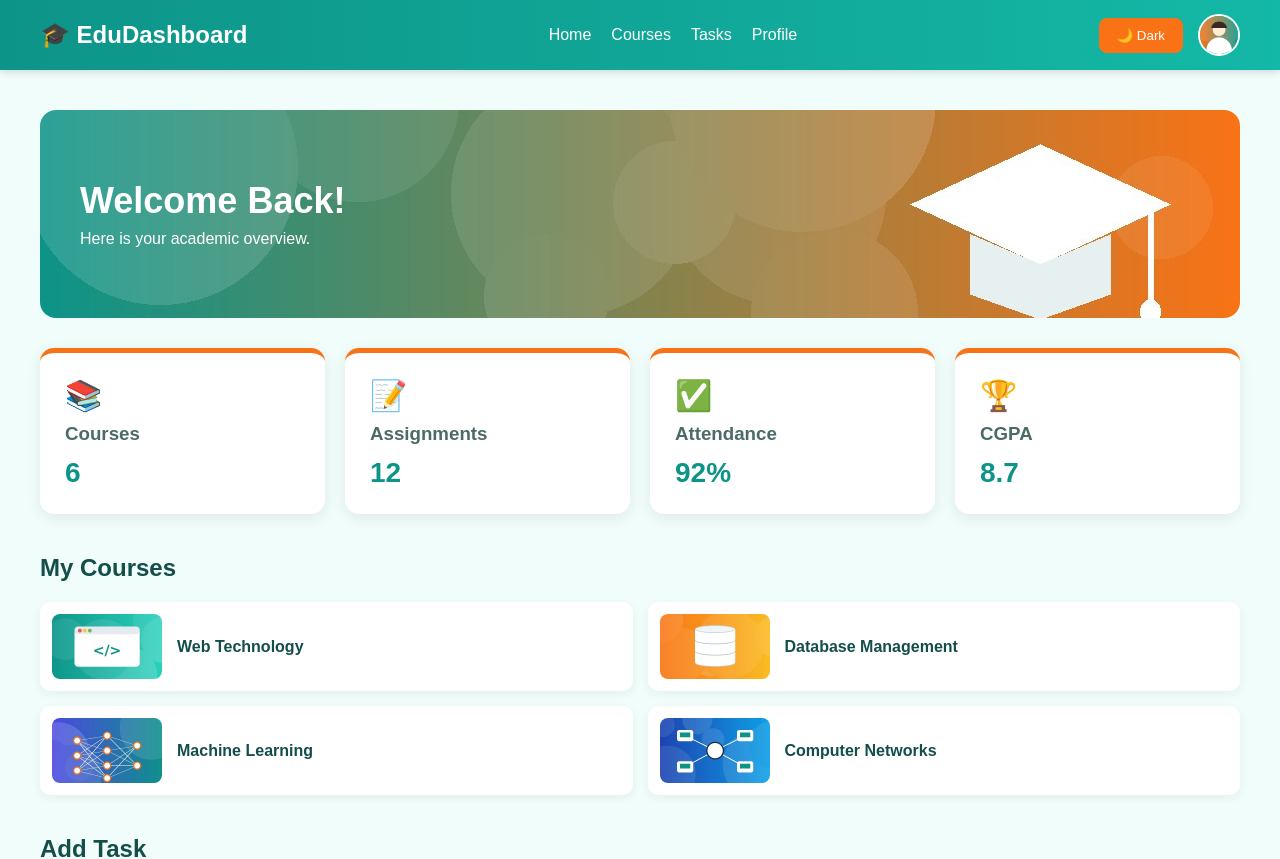
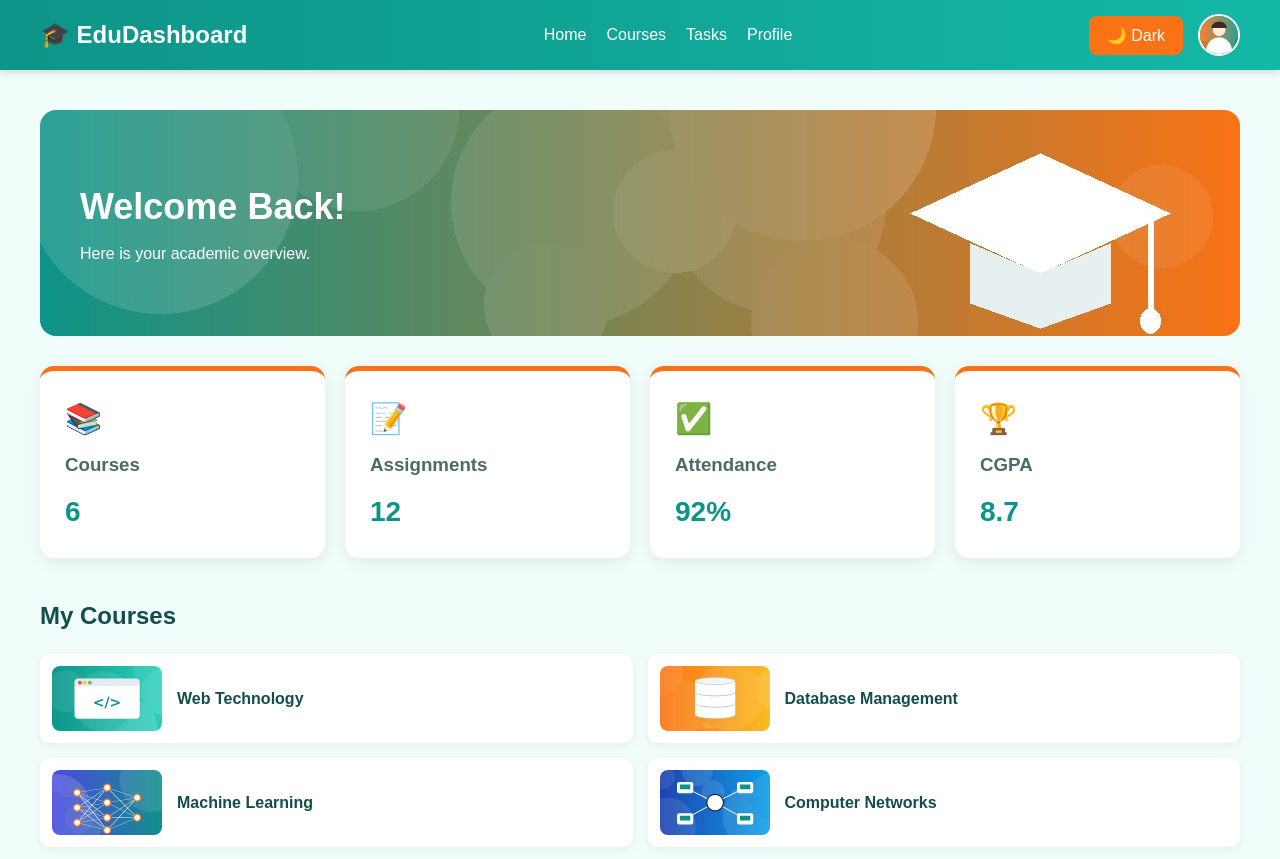
Before and after one commit to PillaiNemo/WebDevLab, a React (Vite) app in the folder Exp8/: page / in a window 1280 px wide. Shown: the top 859 px of the page. Built offline with nearby package versions, Linux system fonts and the light colour scheme.

Commit message:
Update index.css

```diff
--- a/Exp8/src/index.css
+++ b/Exp8/src/index.css
@@ -1 +1,25 @@
-/* Global styles: left empty so the default Vite styles don't break the layout */
+* {
+  margin: 0;
+  padding: 0;
+  box-sizing: border-box;
+}
+
+html {
+  scroll-behavior: smooth;
+}
+
+body {
+  font-family: "Segoe UI", system-ui, -apple-system, Roboto, Arial, sans-serif;
+  -webkit-font-smoothing: antialiased;
+  line-height: 1.5;
+}
+
+button,
+input {
+  font-family: inherit;
+  font-size: 1rem;
+}
+
+a {
+  color: inherit;
+}
```
